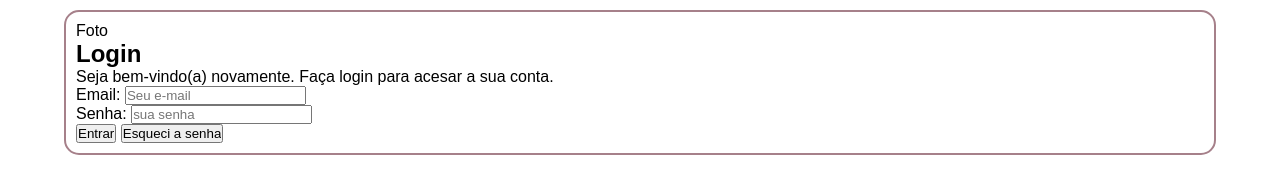
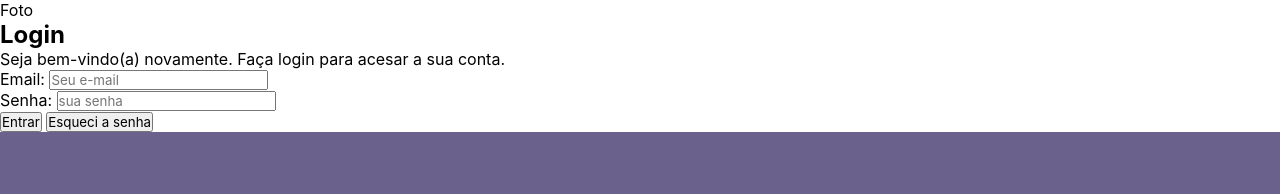
Before and after one commit to AdailtonRodrigo/projeto-login, a plain HTML site: page index.html in a window 1280 px wide. Drawn offline with Linux system fonts and the light colour scheme.

Commit message:
Update style.css

```diff
--- a/estilos/style.css
+++ b/estilos/style.css
@@ -17,24 +17,24 @@
 }
 
 * {
-    font-family: Arial, Helvetica, sans-serif;
+    font-family: -apple-system, BlinkMacSystemFont, 'Segoe UI', Roboto, Oxygen, Ubuntu, Cantarell, 'Open Sans', 'Helvetica Neue', sans-serif;
     margin: 0px;
     padding: 0px;
     box-sizing: border-box;
 }
 
 body, html {
+    background-color: var(--cor004);
     height: 100vh;
     width: 100vw;
 }
 
 
 main {
-    width: 90vw;
-    margin: auto;
-    margin-top: 10px;
-    padding: 10px;
+    position: relative;
+    height: 100vh;
+    width: 100vw;
+}
+section#login {
     background-color: white;
-    border: 2px solid var(--cor005);
-    border-radius: 15px;
 }
```
